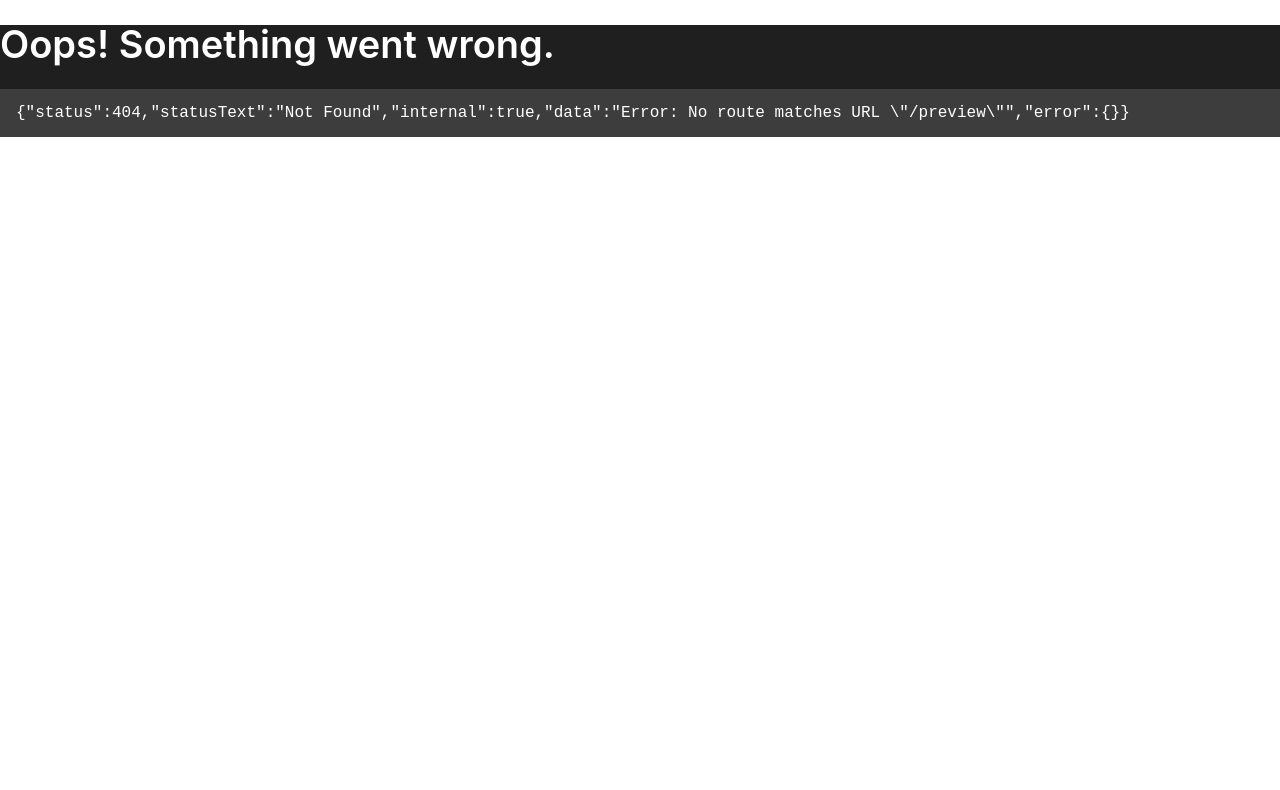
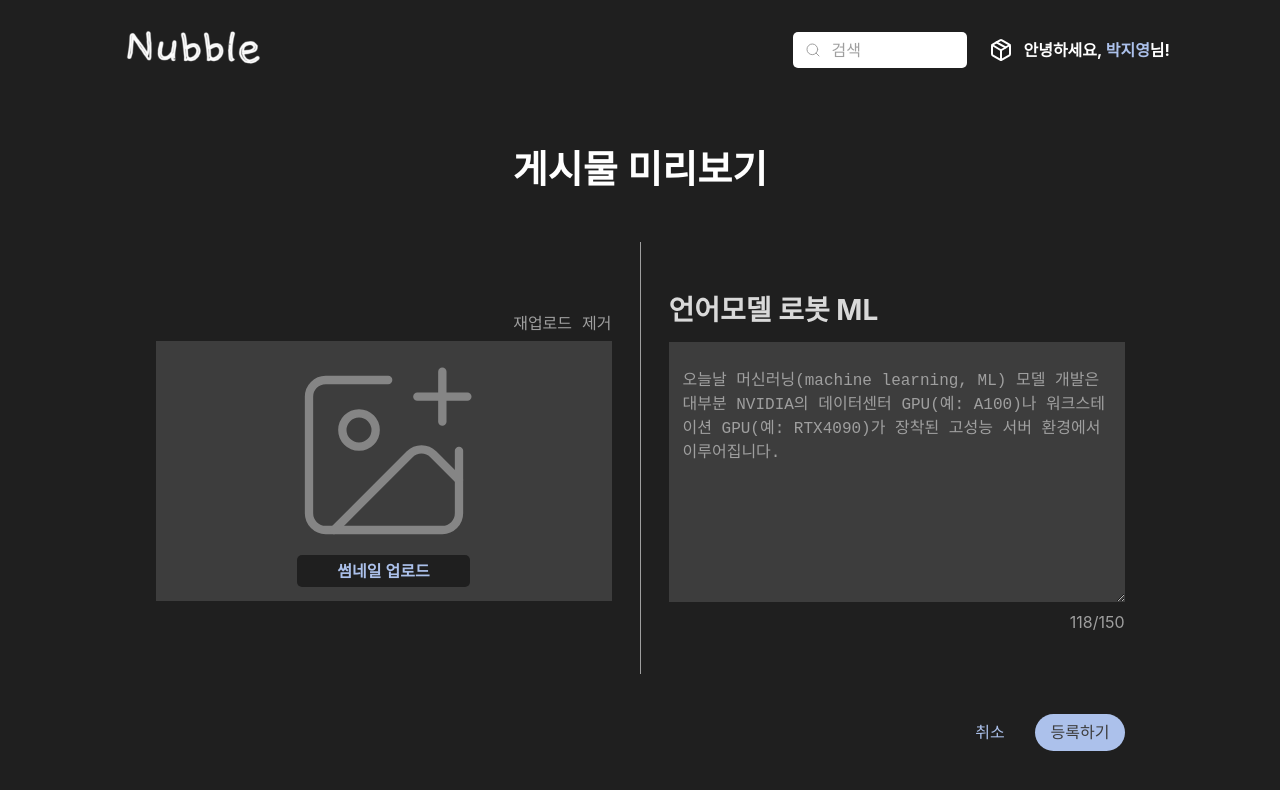
Before and after one commit to Nubblee/Nubble-FE, a React (Vite) app: page /preview in a window 1280 px wide. Before the commit this address had no page. Shown: the top 790 px of the page. Built offline with nearby package versions, Linux system fonts and the light colour scheme; a web font is replaced by a local one.

Commit message:
design/previewPage UI 구현 (#14)

```diff
--- /dev/null
+++ b/src/pages/PreviewPage.tsx
@@ -0,0 +1,158 @@
+import React from 'react'
+import styled from '@emotion/styled'
+import { ImagePlus } from 'lucide-react'
+import colors from '@/constants/color'
+import { fontSize, fontWeight } from '@/constants/font'
+import Button from '@components/Button'
+
+const postData = {
+	title: '언어모델 로봇 ML',
+	content:
+		'오늘날 머신러닝(machine learning, ML) 모델 개발은 대부분 NVIDIA의 데이터센터 GPU(예: A100)나 워크스테이션 GPU(예: RTX4090)가 장착된 고성능 서버 환경에서 이루어집니다. ',
+}
+
+const PreviewPage = () => {
+	return (
+		<Container>
+			<Title>게시물 미리보기</Title>
+			<PreviewContainer>
+				<ThumnailContainer>
+					<div className="image-span">
+						<span>재업로드</span>
+						<span>제거</span>
+					</div>
+					<div className="thumnail-upload">
+						<ImagePlus size={200} strokeWidth={1} color={colors.deleteGray} />
+						<form>
+							<label htmlFor="thumnailImg" className="img-label">
+								썸네일 업로드
+							</label>
+							<input type="file" accept="image/*" id="profileImg" className="img-input" />
+						</form>
+					</div>
+				</ThumnailContainer>
+				<Line />
+				<PostPreviewContainer>
+					<div className="post-title">{postData.title}</div>
+					<textarea defaultValue={postData.content} className="post-content" />
+					<span className="count">{postData.content.length}/150</span>
+				</PostPreviewContainer>
+			</PreviewContainer>
+			<ButtonContainer>
+				<Button variant="secondary" radius={50}>
+					취소
+				</Button>
+				<Button radius={50}>등록하기</Button>
+			</ButtonContainer>
+		</Container>
+	)
+}
+
+const Container = styled.div`
+	width: 100%;
+	height: calc(100vh - 100px);
+	display: flex;
+	flex-direction: column;
+	justify-content: center;
+	align-items: center;
+`
+
+const Title = styled.div`
+	font-size: ${fontSize.xxxxxl};
+	font-weight: ${fontWeight.semiBold};
+	margin-bottom: 54px;
+`
+
+const PreviewContainer = styled.div`
+	display: flex;
+	justify-content: center;
+	align-items: center;
+	margin-bottom: 40px;
+`
+
+const ThumnailContainer = styled.div`
+	.thumnail-upload {
+		width: 456px;
+		height: 260px;
+		background-color: ${colors.mainGray};
+		display: flex;
+		flex-direction: column;
+		justify-content: center;
+		align-items: center;
+	}
+
+	.image-span {
+		text-align: right;
+		color: ${colors.commentGray};
+		margin-bottom: 10px;
+
+		span {
+			margin-left: 10px;
+			cursor: pointer;
+
+			&:hover {
+				color: ${colors.white};
+			}
+		}
+	}
+
+	.img-label {
+		background-color: ${colors.bgBlack};
+		color: ${colors.primaryBlue};
+		padding: 8px 40px;
+		border-radius: 5px;
+		cursor: pointer;
+		display: inline-block;
+		font-weight: ${fontWeight.semiBold};
+
+		&:hover {
+			background-color: ${colors.mainBlack};
+			font-weight: ${fontWeight.extraBold};
+		}
+	}
+
+	.img-input {
+		display: none;
+	}
+`
+
+const Line = styled.div`
+	height: 432px;
+	width: 1px;
+	background-color: ${colors.commentGray};
+	margin: 0 28px;
+`
+
+const PostPreviewContainer = styled.div`
+	margin-top: 10px;
+	.post-title {
+		font-size: ${fontSize.xxxl};
+		font-weight: ${fontWeight.bold};
+		color: #d9d9d9;
+		margin-bottom: 18px;
+	}
+
+	.post-content {
+		width: 456px;
+		height: 260px;
+		background-color: ${colors.mainGray};
+		border: none;
+		color: ${colors.commentGray};
+		padding: 24px 14px;
+		font-size: ${fontSize.md};
+	}
+
+	.count {
+		display: block;
+		margin-top: 10px;
+		text-align: right;
+		color: ${colors.commentGray};
+	}
+`
+
+const ButtonContainer = styled.div`
+	width: 970px;
+	display: inline;
+	text-align: right;
+`
+export default PreviewPage
```
Also changed, not shown: src/routes/router.tsx (+6 -1 lines).
